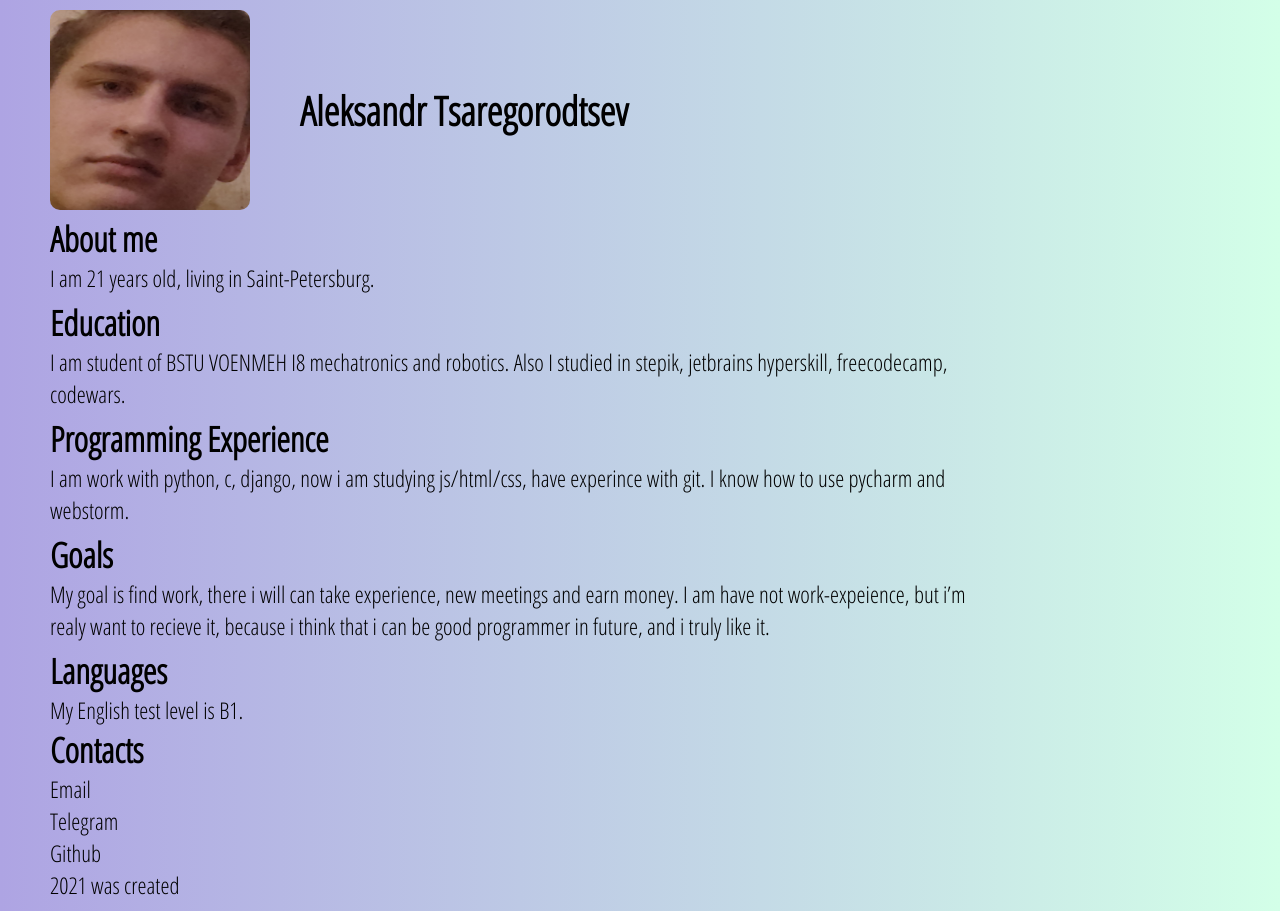
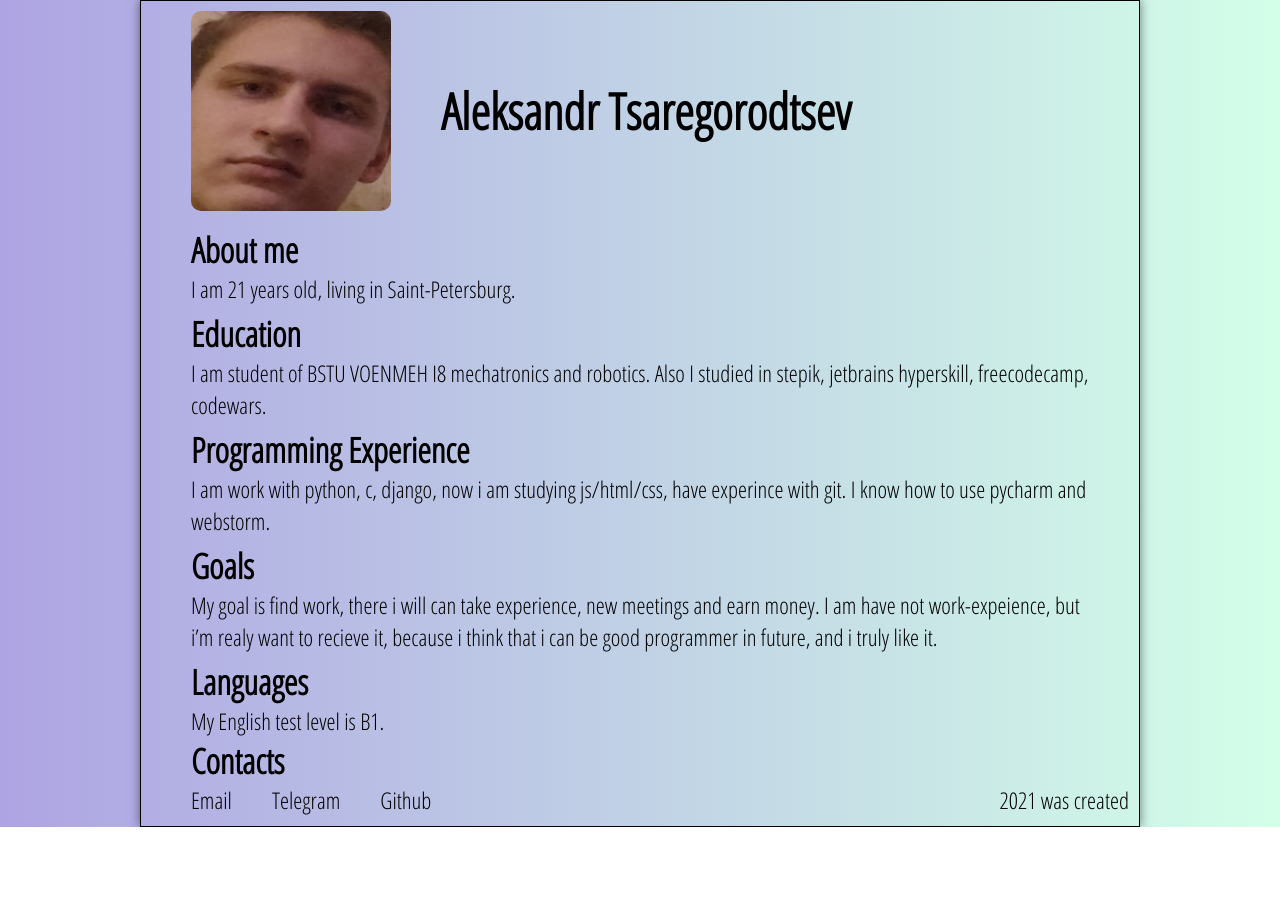
Before and after one commit to notregret/rsschool-cv, a plain HTML site: page index.html in a window 1280 px wide. After the commit the page ends 827 px from the top, so only its background shows below. Drawn offline with Linux system fonts and the light colour scheme.

Commit message:
fix: update style

```diff
--- a/style.css
+++ b/style.css
@@ -5,20 +5,19 @@
   margin: 0;
   padding: 0;
 }
-
 body {
   font-family: "Open Sans Condensed", sans-serif;
   font-size: 23px;
   margin: 0;
   max-width: 1000px;
   background: linear-gradient(90deg, #aea4e3, #d3ffe8);
+  margin: 0 auto;
+  border: 1px solid black;
+  box-shadow: 0 0 10px rgba(0, 0, 0, 0.5);
+  position: relative;
 }
-section,
-footer {
-  margin-left: 50px;
-}
-ul {
-  list-style-type: none;
+header {
+  margin-bottom: 15px;
 }
 .conteiner {
   display: flex;
@@ -27,10 +26,22 @@ ul {
 }
 #name {
   margin-left: 50px;
-  font-size: 40px;
+  font-size: 50px;
 }
 img {
   border-radius: 10px;
+}
+section,
+footer {
+  margin: 0px 50px 0 50px;
+}
+
+ul {
+  display: flex;
+  list-style-type: none;
+}
+li {
+  margin-right: 40px;
 }
 a {
   text-decoration: none;
@@ -39,14 +50,17 @@ a:link {
   color: black; /* Цвет ссылок */
 }
 a:visited {
-  color: #900060; /* Цвет посещенных ссылок */
+  color: #0c0c0c; /* Цвет посещенных ссылок */
 }
-a:active {
-  color: #f00; /* Цвет активной ссылки */
+
+footer {
+  margin-bottom: 10px;
 }
-footer{
-    margin-bottom: 10px;
+section {
+  margin-top: 5px;
 }
-section{
-    margin-top: 5px;
+#time {
+  position: absolute;
+  bottom: 10px;
+  right: 10px;
 }
```
